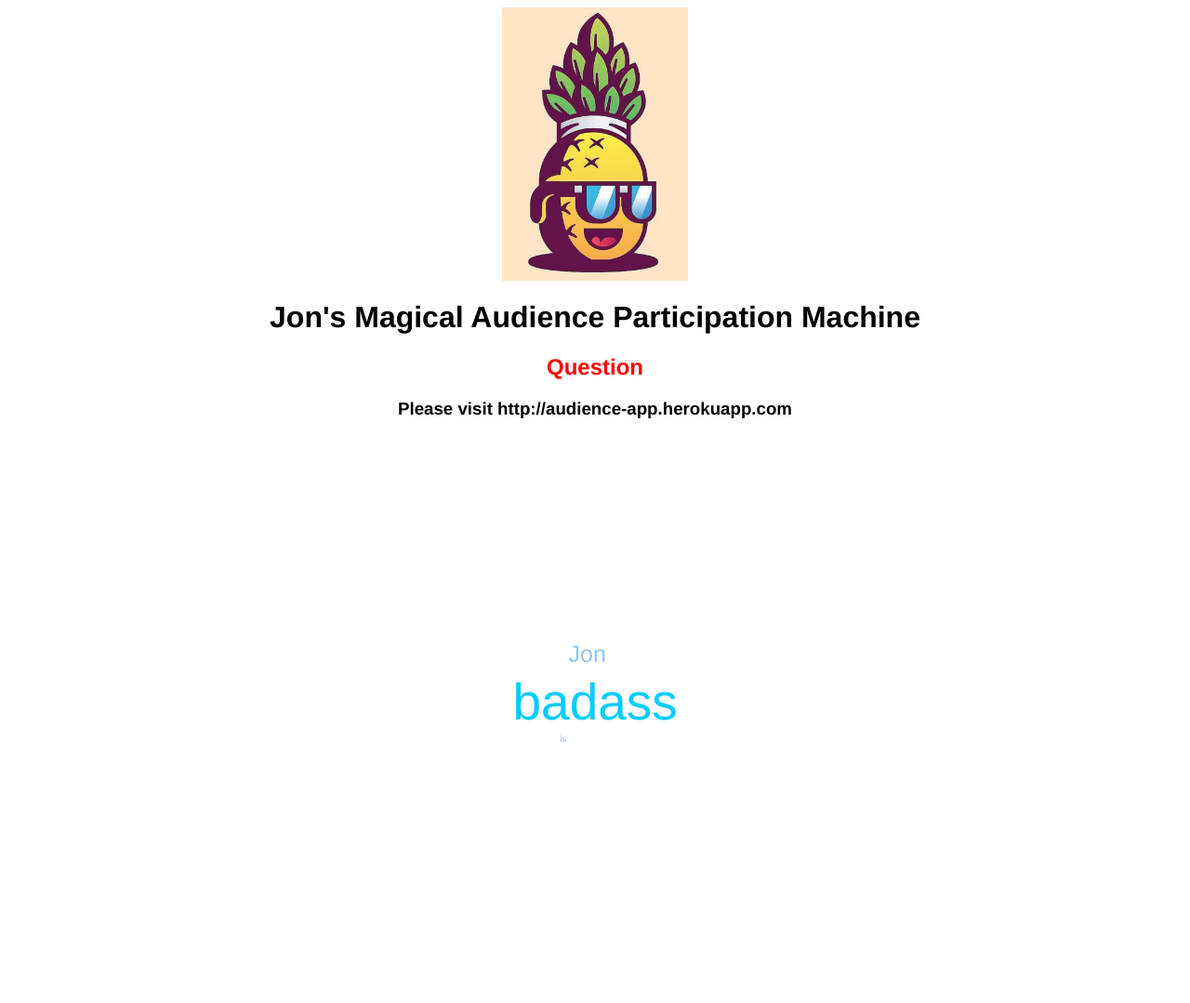
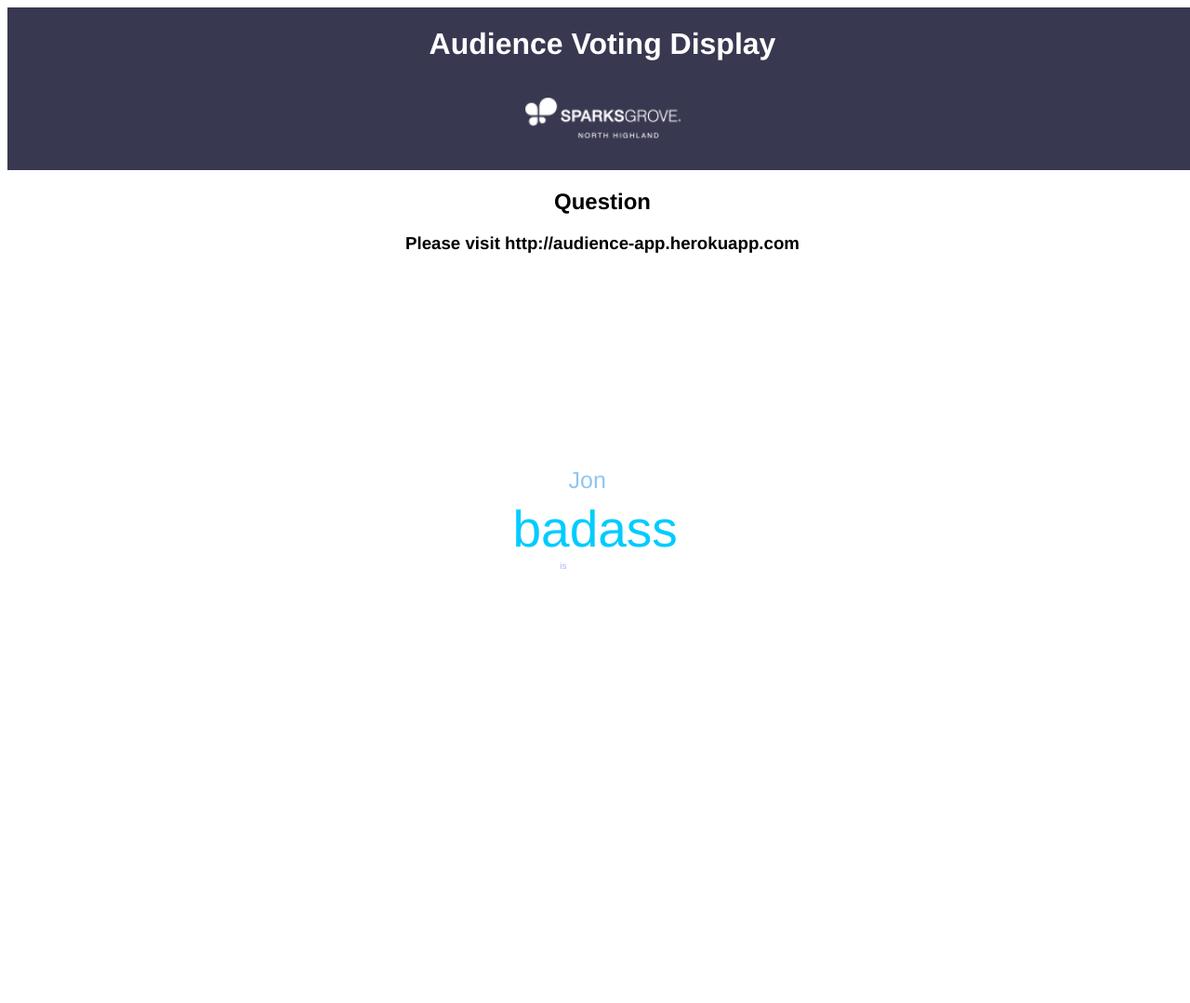
Before and after one commit to J-On/audience-app, a website: page public/display.html in a window 1280 px wide. Shown: the whole page at 93% size. After the commit the page ends 893 px from the top, so only its background shows below. Drawn offline with nearby package versions, Linux system fonts and the light colour scheme; no server answers.

```diff
--- a/public/display.html
+++ b/public/display.html
@@ -9,18 +9,21 @@
 </head>
 <body>
 
-<img src="pineapple.png" style="width:200px">
-<h1>Jon's Magical Audience Participation Machine</h1>
-<h2 id="question-title">Question</h2>
+  <header>
+    <h1>Audience Voting Display</h1>
+    <img src="sg-white.png">
+  </header>
 
-<div id="keywords"></div>
+  <section class="banner">
+    <h2 id="question-title">Question</h2>
+    <h3>Please visit http://audience-app.herokuapp.com</h3>
+  </section>
 
-<h3>Please visit http://audience-app.herokuapp.com</h3>
+  <section class="graph">
+    <div id="keywords"></div>
+  </section>
 
 
-  <!-- <script type="text/javascript" src="https://cdnjs.cloudflare.com/ajax/libs/d3/3.5.6/d3.min.js" charset="utf-8"></script>
-  <script type="text/javascript" src="https://cdnjs.cloudflare.com/ajax/libs/d3-cloud/1.2.5/d3.layout.cloud.min.js"></script>
-  <script type="text/javascript" src="./d3.wordcloud.js"></script> -->
   <script type="text/javascript" src="https://www.gstatic.com/firebasejs/4.13.0/firebase.js"></script>
   <script type="text/javascript" src="https://cdnjs.cloudflare.com/ajax/libs/socket.io/2.1.0/socket.io.js"></script>
   <script type="text/javascript" src="https://cdnjs.cloudflare.com/ajax/libs/jquery/3.3.1/jquery.min.js"> </script>
--- a/public/display.js
+++ b/public/display.js
@@ -13,10 +13,12 @@
   const database = firebase.database().ref();
 
   //Variable that sets where writeUserData stores the data in the DB
-  var questionRef = 'Question1';
+  var questionRef = 'Default';
   var dbLocation = firebase.database().ref(questionRef);
   var $keywords = $('#keywords');
   var questionTitle = document.getElementById('question-title');
+  const date = new Date();
+  console.log('Date: ', date)
 
   //Initialize socket
   const socket = io();
--- a/public/jqcloud.css
+++ b/public/jqcloud.css
@@ -6,27 +6,44 @@
  * Licensed under MIT (http://opensource.org/licenses/MIT)
  */
 
-h1 {
+body {
+  display: grid;
+  width: 100%;
+  grid-template-areas: "head head"
+  "banner banner"
+  "main main"
+  "footleft footright";
+  grid-template-rows: 175px 50px 1fr 100px;
+  grid-template-columns: 1fr 1fr;
+}
+
+header {
+  grid-area: head;
+  background-color: #393851;
+}
+
+header > h1 {
+  font-family: "Helvetica", "Arial", sans-serif;
+  text-align: center;
+  color: white;
+}
+
+header > img {
+  display:block;
+  width: 200px;
+  margin-left: auto;
+  margin-right: auto;
+}
+
+.banner {
+  grid-area: banner;
   font-family: "Helvetica", "Arial", sans-serif;
   text-align: center;
 }
 
-h3 {
-  font-family: "Helvetica", "Arial", sans-serif;
-  text-align: center;
-}
-
-img {
-  size: 200px;
-  display: block;
-  margin-left: auto;
-  margin-right: auto;
-}
-
-#question-title {
-  font-family: "Helvetica", "Arial", sans-serif;
-  text-align: center;
-  color: red;
+.graph {
+  grid-area: main;
+  margin: 10px;
 }
 
 .jqcloud {
@@ -84,31 +101,11 @@
   color: #00ccff;
   font-size: 550%;
 }
-.jqcloud-word.w11 {
-  color: #00ccff;
-  font-size: 550%;
-}
-.jqcloud-word.w12 {
-  color: #00ccff;
-  font-size: 550%;
-}
-.jqcloud-word.w13 {
-  color: #00ccff;
-  font-size: 550%;
-}
-.jqcloud-word.w14 {
-  color: #00ccff;
-  font-size: 550%;
-}
-.jqcloud-word.w15 {
-  color: #00ccff;
-  font-size: 550%;
-}
 .jqcloud-word a {
   color: inherit;
   font-size: inherit;
   text-decoration: none;
 }
 .jqcloud-word a:hover {
-  color: #00ccff;
+  color: red;
 }
--- a/public/main.js
+++ b/public/main.js
@@ -26,13 +26,13 @@
   var words = [{text: 'word', size: 5}, {text: 'cloud', size: 15}];
 
   //Variable that sets where writeUserData stores the data in the DB
-  var questionRef = 'Question1'
+  var questionRef = 'Default'
   var dbLocation = firebase.database().ref(questionRef);
 
   //Function to post a new word into the DB or increment existing
   function writeUserData(input) {
     dbLocation = firebase.database().ref(questionRef);
-    console.log('dbnLocation', dbLocation);
+    console.log('dbLocation', dbLocation);
     dbLocation.transaction(function(currentData) {
       const val = currentData[input];
       if (!val && typeof val !== 'number') {
@@ -51,7 +51,7 @@
       if (error) {
         console.log('Transaction failed abnormally!', error);
       } else if (!committed) {
-        console.log('We aborted the transaction (because ada already exists).');
+        console.log('We aborted the transaction (because data entry already exists).');
       } else {
         console.log('Word added..');
       }
```
Also changed, not shown: public/admin.js (+6 -4 lines), server.js (+4 -7 lines), public/sg-white.png (added).
